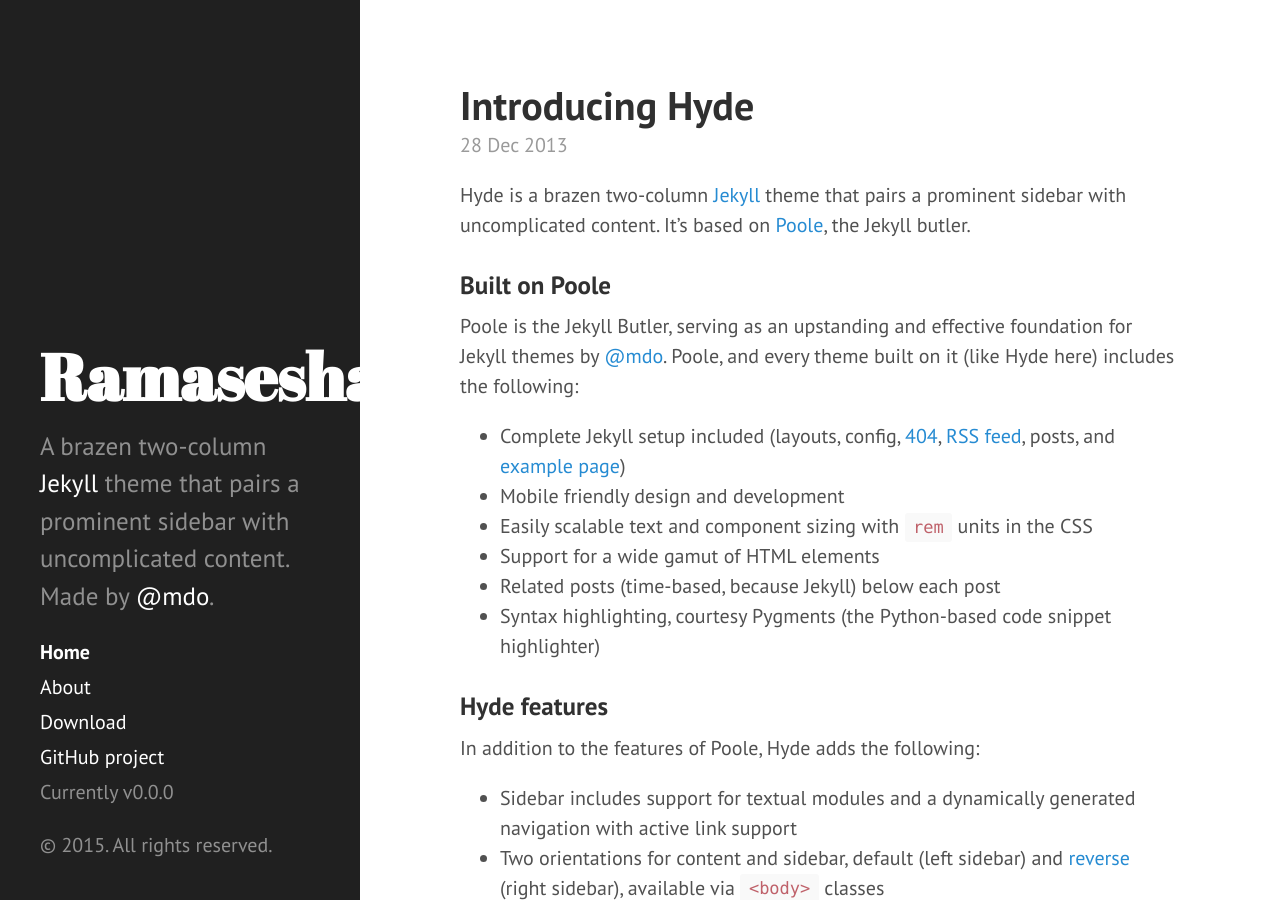
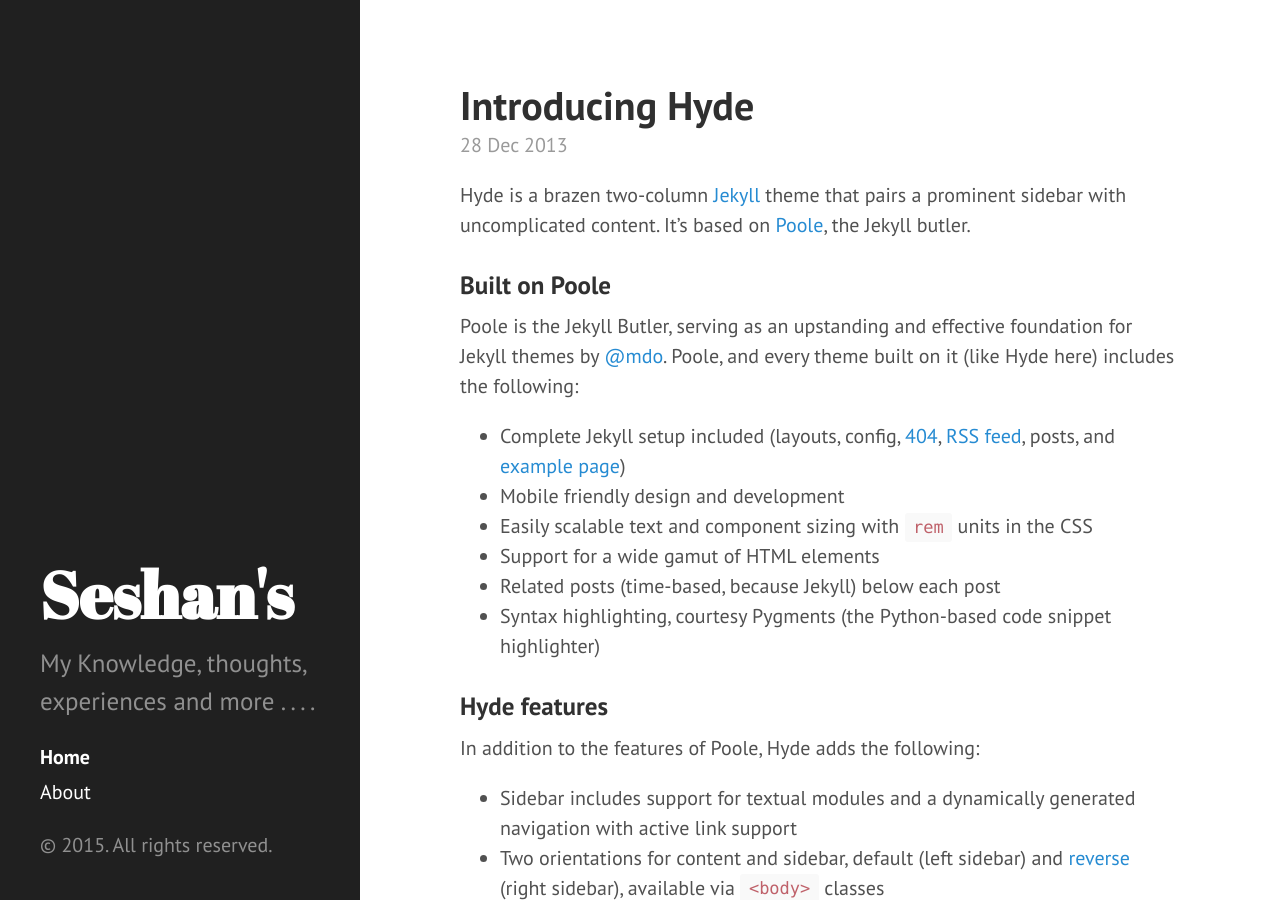
Before and after one commit to ramaseshan/ramaseshan.github.io, a Jekyll site: the page built from index.html, in a window 1280 px wide and 900 px high. Built offline with Jekyll 4.4.1, drawn with Linux system fonts in a browser that asks for light colours; Markdown is read by kramdown in place of the engine named in the settings; the list of posts is cut into pages by our own code.

Commit message:
Sidebar redesigned

```diff
--- a/_config.yml
+++ b/_config.yml
@@ -7,9 +7,9 @@
 relative_permalinks: true
 
 # Setup
-title:            Ramaseshan
-tagline:          'A Jekyll theme'
-description:      'A brazen two-column <a href="http://jekyllrb.com" target="_blank">Jekyll</a> theme that pairs a prominent sidebar with uncomplicated content. Made by <a href="https://twitter.com/mdo" target="_blank">@mdo</a>.'
+title:            Seshan's
+tagline:          'My Personal blog'
+description:     'My Knowledge, thoughts, experiences and more . . . .'
 url:              http://ramaseshan.github.io
 baseurl:          /
 
@@ -18,9 +18,3 @@
   url:            https://twitter.com/seshan228
 
 paginate:         5
-
-# Custom vars
-version:          0.0.0
-
-github:
-  repo:           https://github.com/ramaseshan/ramaseshan.github.io
--- a/_includes/sidebar.html
+++ b/_includes/sidebar.html
@@ -26,9 +26,6 @@
         {% endif %}
       {% endfor %}
 
-      <a class="sidebar-nav-item" href="{{ site.github.repo }}/archive/v{{ site.version }}.zip">Download</a>
-      <a class="sidebar-nav-item" href="{{ site.github.repo }}">GitHub project</a>
-      <span class="sidebar-nav-item">Currently v{{ site.version }}</span>
     </nav>
 
     <p>&copy; {{ site.time | date: '%Y' }}. All rights reserved.</p>
```
